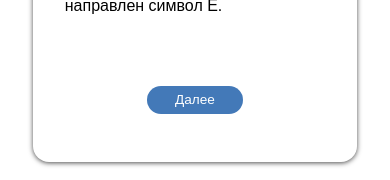
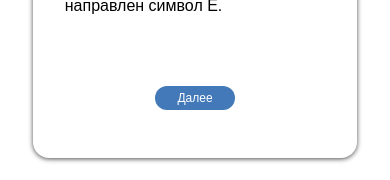
Before and after one commit to Oxian66/vtBot-test, a React (Create React App) app: page / in a window 390 px wide. Shown: the part 526-706 px from the top of the page. Built offline with nearby package versions, Linux system fonts and the light colour scheme; a web font is replaced by a local one.

Commit message:
decrease img

```diff
--- a/src/components/UI/_arrowButton.css
+++ b/src/components/UI/_arrowButton.css
@@ -22,6 +22,7 @@
 
 @media only screen and (max-width: 390px) {
   .arrow-btn {
-    padding: 0.3rem;
+    padding: 0.1rem;
+    width: 3rem;
   }
 }
--- a/src/components/UI/_button.css
+++ b/src/components/UI/_button.css
@@ -33,8 +33,8 @@
 
 @media only screen and (max-width: 390px) {
   .blue-btn {
-    font-size: 0.85rem;
-    width: 6rem;
-    padding: 0.4rem;
+    font-size: 0.75rem;
+    width: 5rem;
+    padding: 0.3rem;
   }
 }
--- a/src/components/tests/_tests.css
+++ b/src/components/tests/_tests.css
@@ -11,4 +11,8 @@
   .astigmatism-img {
     width: 80%;
   }
+  .e-img {
+    width: 14px;
+    height: 14px;
+  }
 }
--- a/src/style/App.css
+++ b/src/style/App.css
@@ -86,7 +86,7 @@ main {
   }
   .column,
   .row {
-    gap: 3rem;
+    gap: 1.5rem;
     padding: 1rem !important;
   }
 }
@@ -100,6 +100,6 @@ main {
   .column,
   .row {
     padding: 1rem !important;
-    gap: 2rem;
+    gap: 1rem;
   }
 }
```
